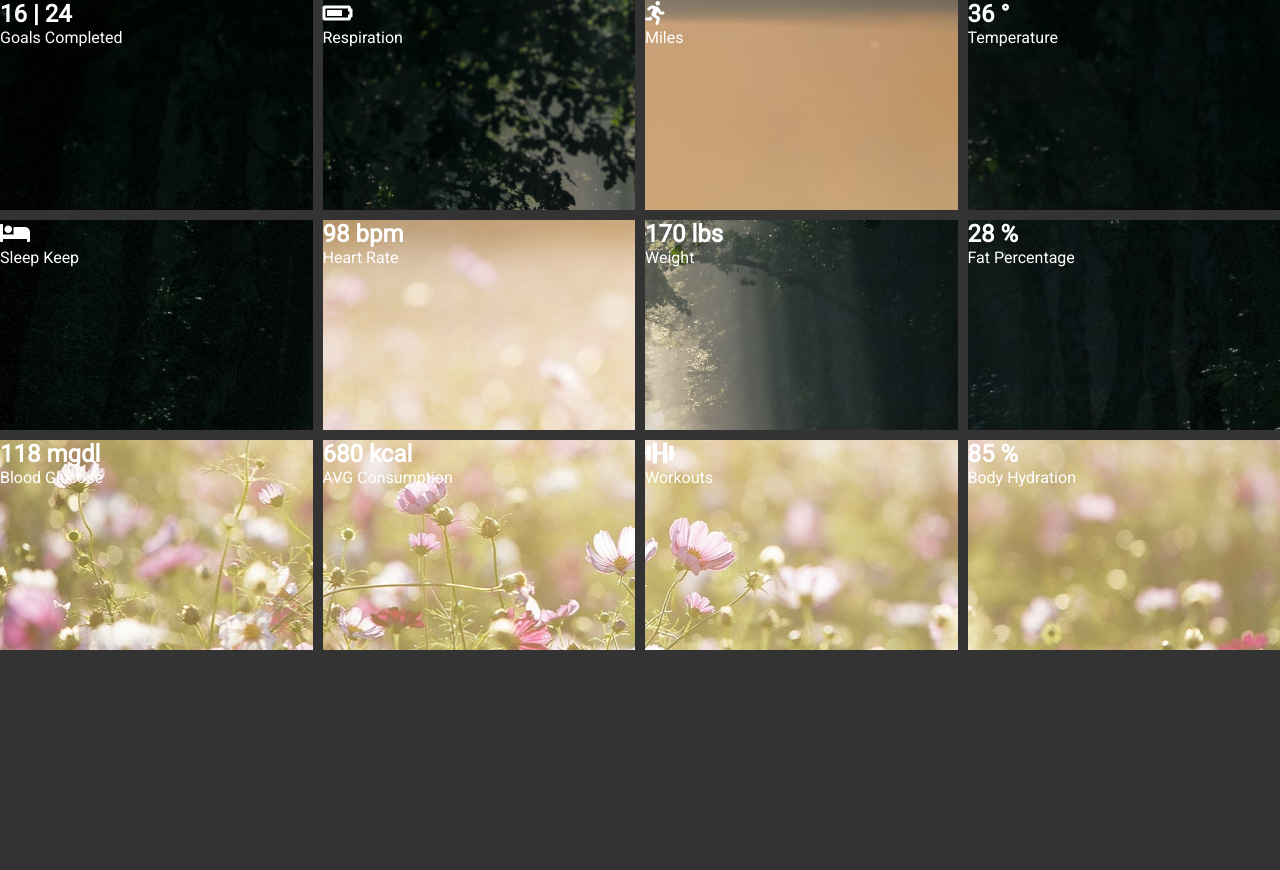
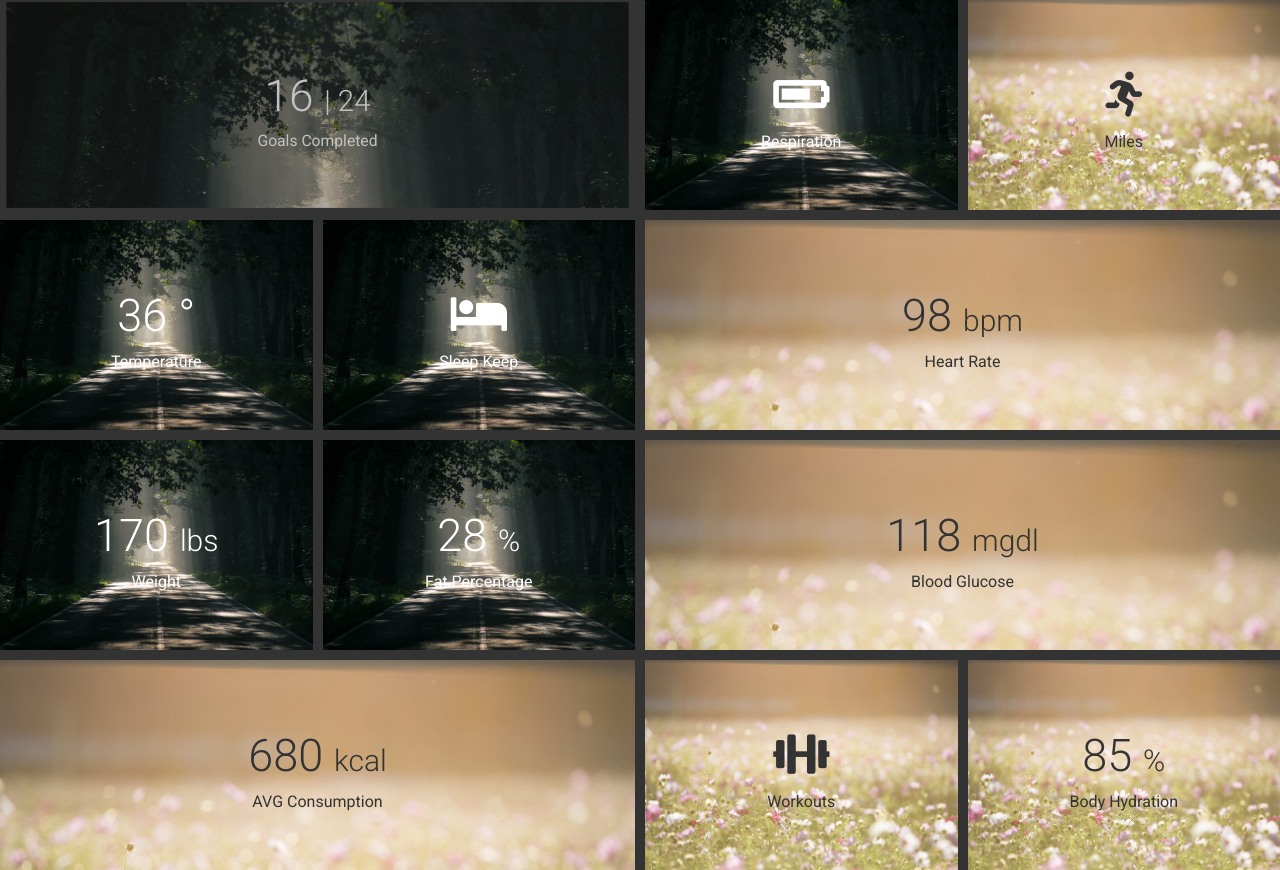
Before and after one commit to IbrEli/CSS-Grid, a plain HTML site: page CSS-GRID/index.html in a window 1280 px wide. Before the commit the page ends 800 px from the top, so only its background shows below. Drawn offline with Linux system fonts and the light colour scheme.

Commit message:
Update style.css

```diff
--- a/CSS-GRID/style.css
+++ b/CSS-GRID/style.css
@@ -12,6 +12,20 @@ body {
     font-family: 'Roboto', sans-serif;
 }
 
+h2 {
+    font-size: 45px;
+    font-weight: 300;
+    margin: 10px;
+}
+
+h2 span {
+    font-size: 30px;
+}
+
+p {
+    font-family: 20px;
+}
+
 .container {
     display: grid;
     grid-template-columns: repeat(4, 1fr);
@@ -19,9 +33,39 @@ body {
 }
 
 .container > div {
+    cursor: pointer;
     height: 210px;
     background-size: cover;
     background-attachment: fixed;
+
+    display: flex;
+    flex-direction: column;
+    align-items: center;
+    justify-content: center;
+    text-align: center;
+
+    transition: all .5s ease-in;
+}
+
+.container > div:hover {
+    opacity: 0.7;
+    transform: scale(0.98);
+}
+
+.container > div:nth-of-type(1) {
+    grid-column: 1 / 3;
+}
+
+.container > div:nth-of-type(6) {
+    grid-column: 3 / 5;
+}
+
+.container > div:nth-of-type(9) {
+    grid-column: 3 / 5;
+}
+
+.container > div:nth-of-type(10) {
+    grid-column: 1 / 3;
 }
 
 .bg1 {
@@ -30,4 +74,5 @@ body {
 
 .bg2 {
     background: url(/img/bg2.jpg);
+    color: #333;
 }
```
